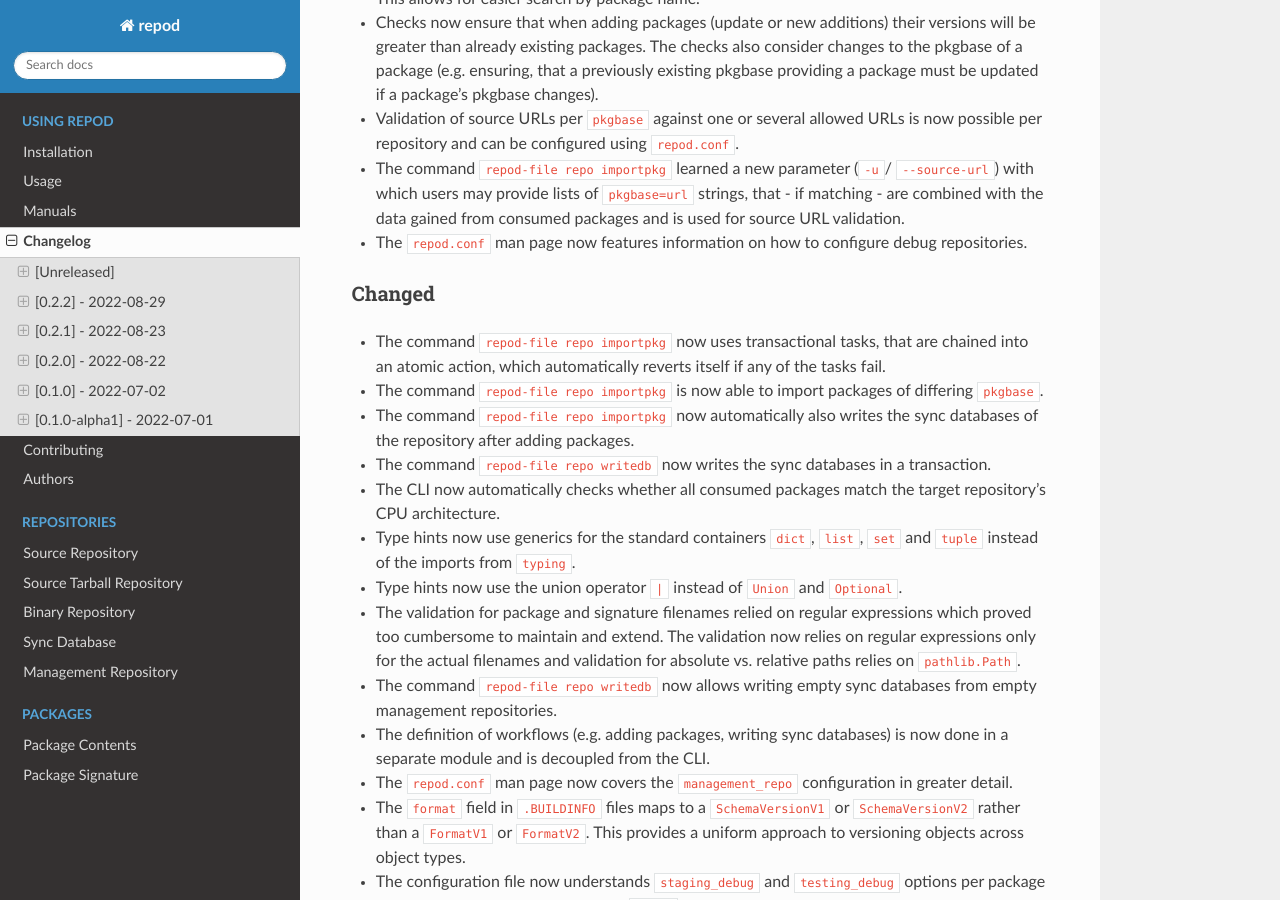
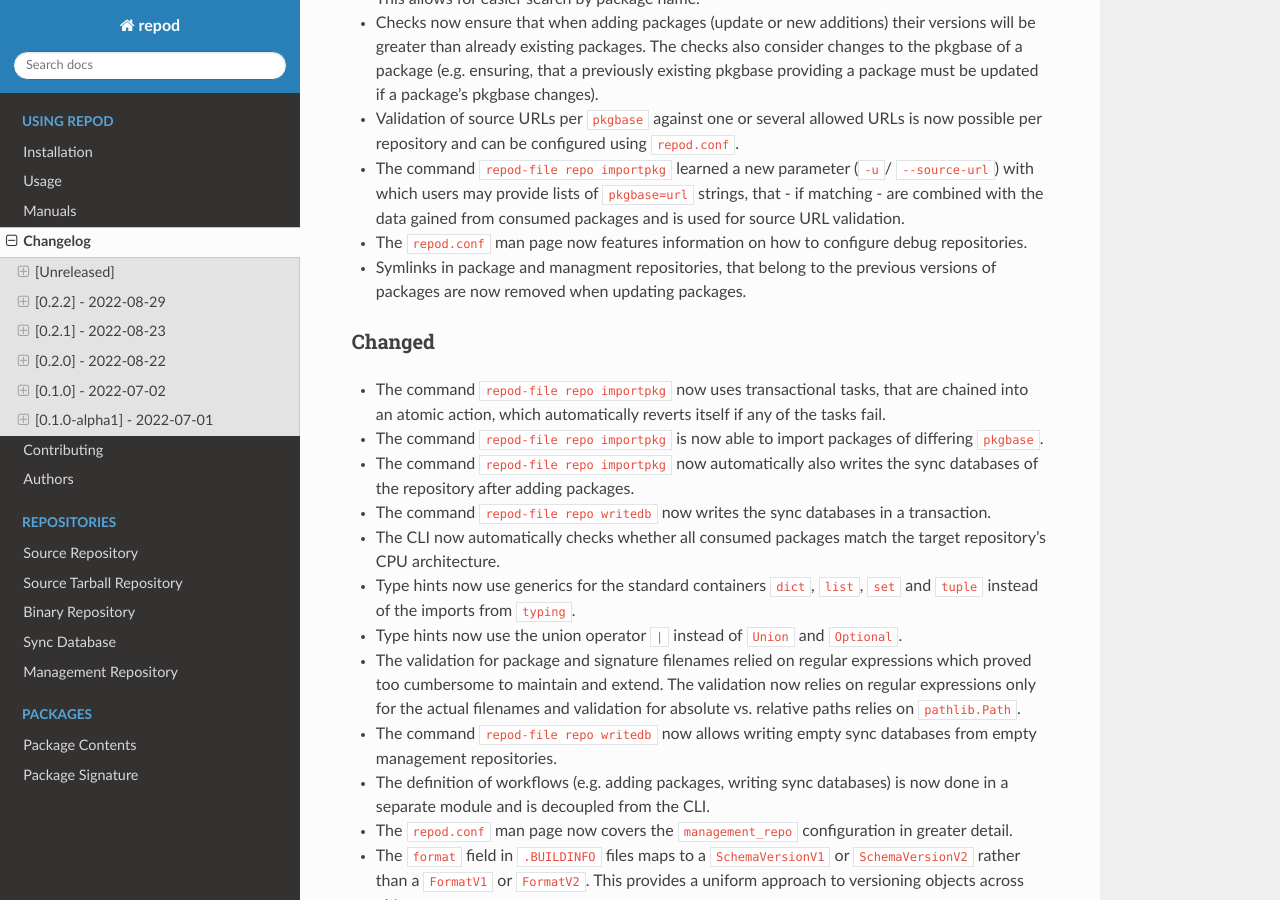
Before and after one commit to archlinux/repod, a Sphinx documentation site: the page built from docs/repod/changelog.rst, in a window 1280 px wide and 900 px high, scrolled down 521 px. Built offline with Sphinx 7.4.7 and the Read the Docs theme 2.0.0, drawn with Linux system fonts in a browser that asks for light colours.

Commit message:
Add changelog entry for removal of repo symlinks
docs/repod/changelog.rst:
Add changelog entry for removal of unused symlinks in management and
package repository directories.

```diff
--- a/docs/repod/changelog.rst
+++ b/docs/repod/changelog.rst
@@ -37,6 +37,8 @@ Added
   packages and is used for source URL validation.
 * The ``repod.conf`` man page now features information on how to configure
   debug repositories.
+* Symlinks in package and managment repositories, that belong to the previous
+  versions of packages are now removed when updating packages.
 
 Changed
 ^^^^^^^
```
